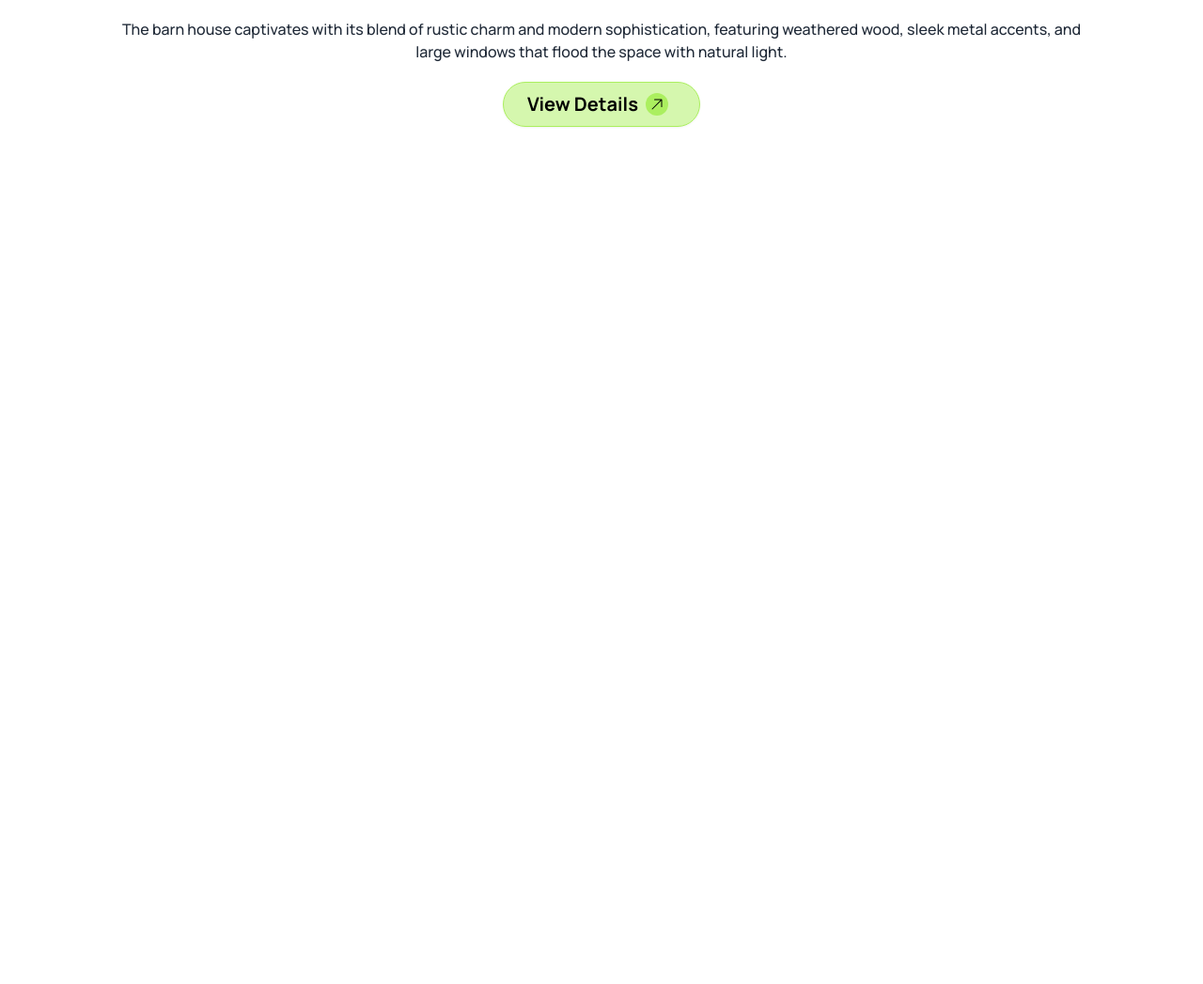
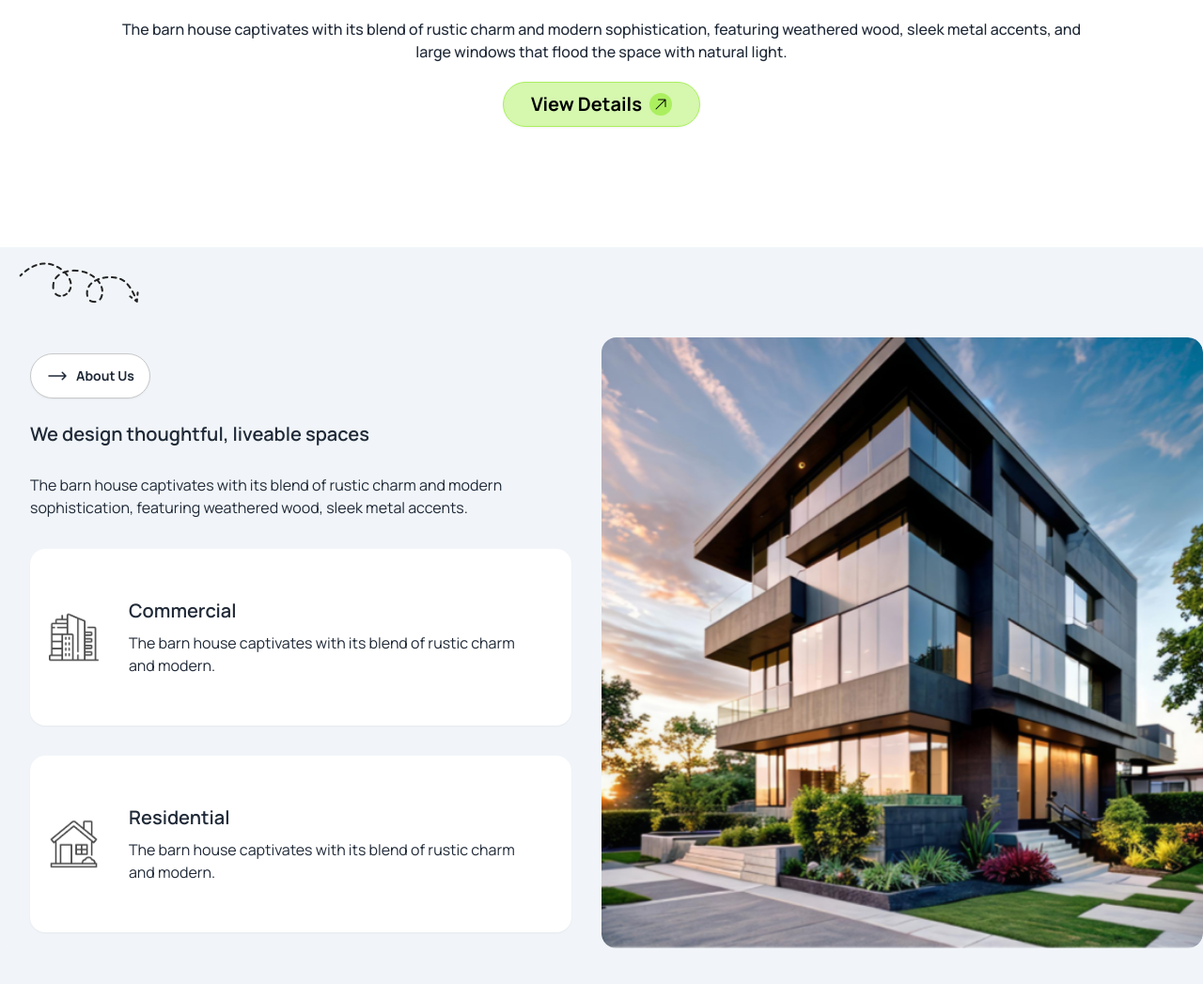
Before and after one commit to SultanaYeasmin/assignment-3, a plain HTML site: page index.html in a window 1280 px wide. Shown: the part 703-1750 px from the top of the page at 94% size. Before the commit the page ends 870 px from the top, so only its background shows below. Drawn offline with nearby package versions, Linux system fonts and the light colour scheme.

Commit message:
section-1-added

```diff
--- a/index.html
+++ b/index.html
@@ -35,10 +35,10 @@
 </head>
 
 <body class="font-manrope">
-    <header>
-
-        <!-- nav-bar starts -->
-        <nav class="lg:mt-12 lg:container lg:mx-auto">
+    <header class="bg-gradient-to-t from-white/100 to-white background: linear-gradient(360deg, #FFFFFF 0%, rgba(255, 255, 255, 0) 100%);
+    ">
+ <!-- nav-bar starts -->
+        <nav class="sm:container sm:mx-auto lg:container lg:mx-auto lg:mt-12">
             <div class="navbar bg-base-100 justify-between ">
                 <div class="navbar-start w-[70%] lg:w-1/4">
                     <div>
@@ -123,7 +123,7 @@
         </nav>
 
 <!-- header-banner-part-stars -->
-        <div class=" sm:container sm:mx-auto lg:container lg:mx-auto ">
+        <div class="sm:container sm:mx-auto lg:container lg:mx-auto mb-8 lg:mb-24">
             <div class="card bg-base-100 w-full ">
                 <figure class="px-10 pt-10">
                     <img src="images/banner.png" alt="Shoes" class="rounded-xl" />
@@ -135,15 +135,14 @@
                         weathered wood, sleek metal accents, and large windows that flood the space with natural light.
                     </p>
                     <div class="card-actions">
-                        <button class="w-[335px] lg:w-[210px] btn btn-primary text-xl font-bold bg-primary-green/50 text-black border-primary-green rounded-[32px]">
+                        <button class="w-[280px] lg:w-[210px] btn btn-primary text-xl font-bold bg-primary-green/50 text-black border border-primary-green rounded-[32px]">
                             View Details
                             <svg xmlns="http://www.w3.org/2000/svg" viewBox="0 0 24 24" fill="currentColor"
-                                class="size-6 align-center rounded-full bg-primary-green p-1 inline text-xl lg:text-2xl mr-2">
+                                class="size-6 align-center rounded-full bg-primary-green p-1 inline text-xl lg:text-2xl ">
                                 <path fill-rule="evenodd"
                                     d="M8.25 3.75H19.5a.75.75 0 0 1 .75.75v11.25a.75.75 0 0 1-1.5 0V6.31L5.03 20.03a.75.75 0 0 1-1.06-1.06L17.69 5.25H8.25a.75.75 0 0 1 0-1.5Z"
                                     clip-rule="evenodd" />
                             </svg>
-
                         </button>
                     </div>
                 </div>
@@ -152,11 +151,60 @@
         </div>
     </header>
 
+    <main>
+
+ <!-- section-1 starts -->
+        <section class="bg-slate-100 py-24">
+            <div class="relative">
+                <img  class=" hidden lg:block lg:absolute -top-[80px] left-5" src="images/vector1.png" alt="">
+            </div>
+            <div class="card card-side bg-slate-100 h-auto lg:h-[650px] sm:container sm:mx-auto lg:container lg:mx-auto  items-center   flex-col lg:flex-row">
 
 
-    <main>
-        <!-- section-1 starts -->
-        <section></section>
+                <div class="card-body w-full lg:w-[47%] ">
+                    <div class="card-actions justify-start">
+                        <button class="btn btn-active bg-white border rounded-3xl font-4 font-bold">
+                             <svg xmlns="http://www.w3.org/2000/svg" viewBox="0 0 24 24" fill="currentColor" class="size-6">
+                                <path fill-rule="evenodd" d="M16.72 7.72a.75.75 0 0 1 1.06 0l3.75 3.75a.75.75 0 0 1 0 1.06l-3.75 3.75a.75.75 0 1 1-1.06-1.06l2.47-2.47H3a.75.75 0 0 1 0-1.5h16.19l-2.47-2.47a.75.75 0 0 1 0-1.06Z" clip-rule="evenodd" />
+                              </svg>
+                              About Us
+
+                        </button>
+                      </div>
+                  <h2 class="card-title mt-4 mb-5">We design thoughtful, liveable spaces</h2>
+                  <p>The barn house captivates with its blend of rustic charm and
+                    modern sophistication, featuring weathered wood, sleek metal accents.</p>
+                    <div class="card card-side bg-base-100 shadow-sm my-6 p-5 rounded-2xl" >
+                        <figure>
+                          <img
+                            src="images/commercial.png"
+                            alt="Movie" />
+                        </figure>
+                        <div class="card-body">
+                          <h2 class="card-title">Commercial</h2>
+                          <p>The barn house captivates with its blend of rustic charm and modern.</p>
+
+                        </div>
+                      </div>
+                      <div class="card card-side bg-base-100 shadow-sm p-5 rounded-2xl">
+                        <figure>
+                          <img
+                            src="images/residential.png"
+                            alt="Movie" />
+                        </figure>
+                        <div class="card-body">
+                          <h2 class="card-title">Residential</h2>
+                          <p>The barn house captivates with its blend of rustic charm and modern.</p>
+                                                  </div>
+                      </div>
+                </div>
+                <figure class=" w-full lg:w-1/2 h-auto lg:h-full">
+                    <img class="h-auto lg:h-full w-[94%] lg:w-full rounded-2xl"
+                      src="images/rectangle1.png" class="rounded-2xl" alt="Movie" />
+                  </figure>
+              </div>
+        </section>
+
         <!-- section-2 starts -->
         <section></section>
         <!-- section-3 starts -->
```
